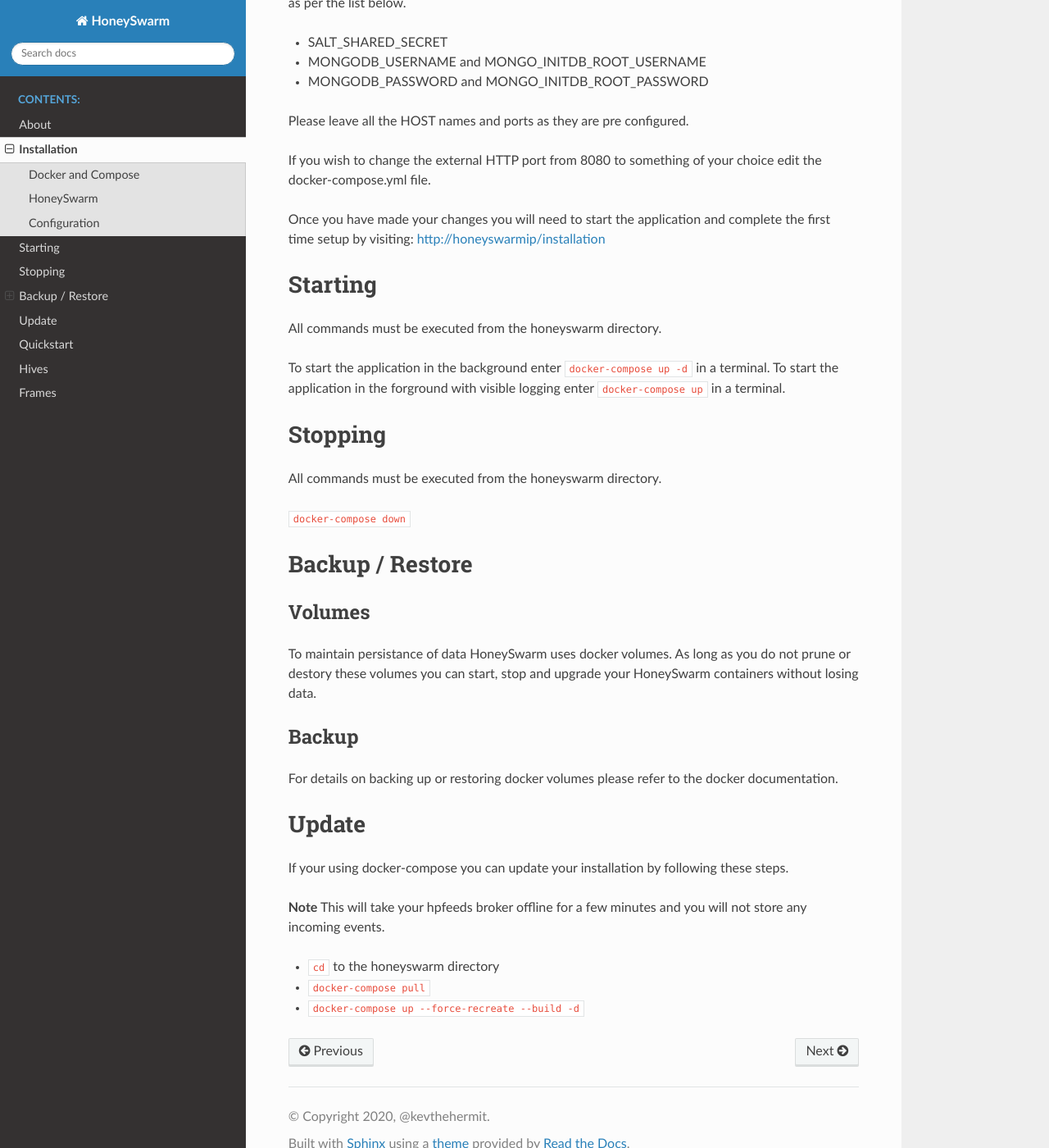
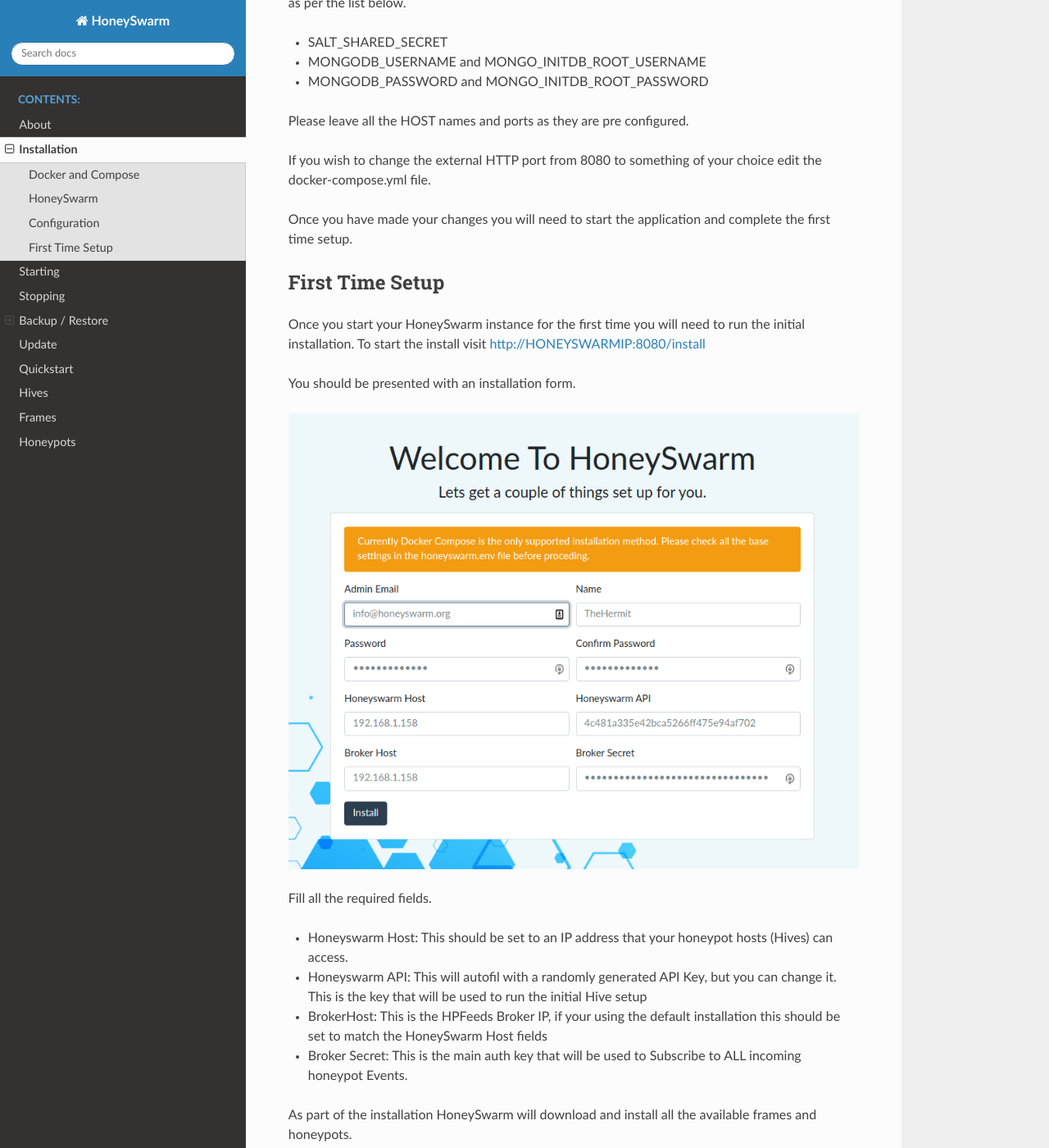
Before and after one commit to honeyswarm/honeyswarm, a Sphinx documentation site: the page built from docs/installation.rst, in a window 1280 px wide and 1400 px high, scrolled down 626 px. Shown: the whole window at 82% size. Built offline with Sphinx 7.4.7 and the Read the Docs theme 2.0.0, drawn with Linux system fonts in a browser that asks for light colours; some of the changed text lies outside the part shown.

Commit message:
More Docs

```diff
--- a/docs/about.rst
+++ b/docs/about.rst
@@ -2,3 +2,8 @@
 =====
 
 Honeyswarm is a Honeypot Orchestration and monitoring platform designed to make honeypots easy again
+
+
+.. image:: images/HoneySwarm.png
+   :width: 400
+   :alt: HoneySwarm Overview
--- a/docs/hives.rst
+++ b/docs/hives.rst
@@ -3,10 +3,10 @@
 
 What is a Hive
 --------------
-
+ToDo
 
 Create a Hive
 -------------
-
+ToDo
 
 Once you have a hive created you need to add a Frame
--- a/docs/index.rst
+++ b/docs/index.rst
@@ -15,6 +15,7 @@
    quickstart
    hives
    frames
+   honeypots
 
 
 Indices and tables
--- a/docs/installation.rst
+++ b/docs/installation.rst
@@ -30,7 +30,28 @@
 
 If you wish to change the external HTTP port from 8080 to something of your choice edit the docker-compose.yml file.
 
-Once you have made your changes you will need to start the application and complete the first time setup by visiting: http://honeyswarmip/installation
+Once you have made your changes you will need to start the application and complete the first time setup.
+
+
+First Time Setup
+----------------
+
+Once you start your HoneySwarm instance for the first time you will need to run the initial installation.
+To start the install visit http://HONEYSWARMIP:8080/install
+
+You should be presented with an installation form.
+
+.. image:: images/HoneySwarm-Install.png
+   :alt: HoneySwarm Installer
+
+Fill all the required fields.
+
+- Honeyswarm Host: This should be set to an IP address that your honeypot hosts (Hives) can access.
+- Honeyswarm API: This will autofil with a randomly generated API Key, but you can change it. This is the key that will be used to run the initial Hive setup
+- BrokerHost: This is the HPFeeds Broker IP, if your using the default installation this should be set to match the HoneySwarm Host fields
+- Broker Secret: This is the main auth key that will be used to Subscribe to ALL incoming honeypot Events.
+
+As part of the installation HoneySwarm will download and install all the available frames and honeypots.
 
 
 Starting
```
Also changed, not shown: other parts of docs/installation.rst (+1 -1 lines), docs/frames.rst (+7 -4 lines), docs/honeypots.rst (added, +45 -0 lines), docs/images/HoneyPot-Deploy.png (added), docs/images/HoneySwarm-Install.png (added), docs/images/HoneySwarm.png (added), docs/images/Honeypot-Control.png (added).
